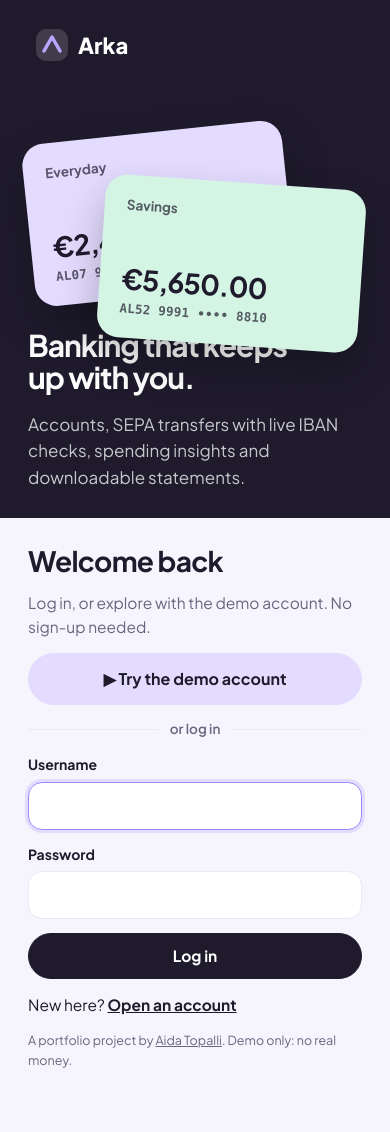
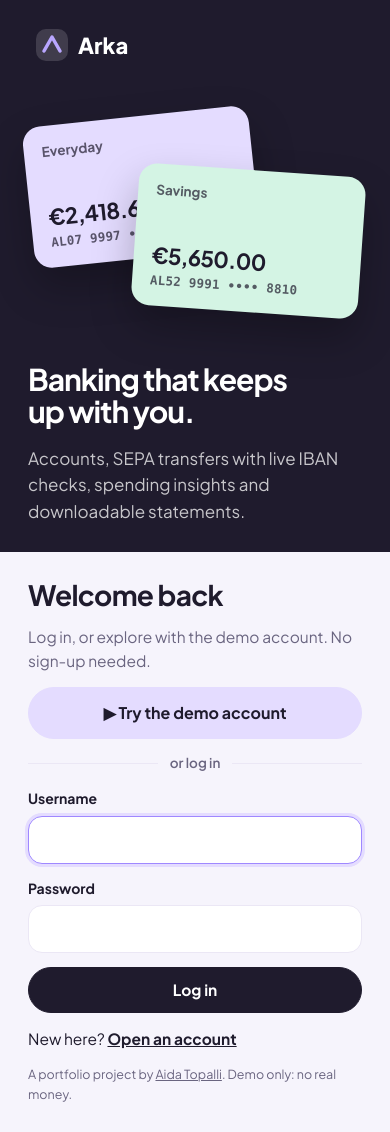
Before and after one commit to ida-eng/banking-app, a Django app: page /login/?next=/ in a window 390 px wide. Before the commit the page ends 1068 px from the top, so only its background shows below. Run offline with Django 5.2, Linux system fonts and the light colour scheme.

Commit message:
Fix overlapping cards on the mobile login screen
Co-Authored-By: Claude Opus 5.5 <noreply@anthropic.com>
Claude-Session: https://claude.ai/code/session_016LVbnn2XT4DwDNpXTafRM5

```diff
--- a/banking/static/banking/style.css
+++ b/banking/static/banking/style.css
@@ -5,7 +5,8 @@
     --r: 24px;
 }
 * { box-sizing: border-box; min-width: 0; }
-body { margin: 0; background: var(--bg); color: var(--ink); font: 15.5px/1.55 "Plus Jakarta Sans", system-ui, sans-serif; -webkit-font-smoothing: antialiased; }
+html { -webkit-text-size-adjust: 100%; }
+body { margin: 0; overflow-x: hidden; background: var(--bg); color: var(--ink); font: 15.5px/1.55 "Plus Jakarta Sans", system-ui, sans-serif; -webkit-font-smoothing: antialiased; }
 h1, h2 { margin: 0; letter-spacing: -.025em; }
 h1 { font-size: clamp(28px, 3.6vw, 38px); line-height: 1.1; }
 h2 { font-size: 19px; }
@@ -189,7 +190,10 @@ code { font: 600 13.5px/1.4 ui-monospace, "SF Mono", Menlo, monospace; letter-sp
     .me div { display: none; }
     .two-col, .two-col.wide-left, .auth { grid-template-columns: minmax(0, 1fr); }
     .auth-art { min-height: auto; }
-    .cards { height: 200px; }
+    .cards { height: 250px; margin-top: 16px; }
+    .fake-card { width: min(250px, 68%); padding: 16px 18px; border-radius: 18px; }
+    .fake-card b { font-size: 22px; }
+    .fake-card.c2 { left: auto; right: 0; top: 74px; }
 }
 @media (max-width: 600px) {
     .hero-grid { grid-template-columns: minmax(0, 1fr); }
```
